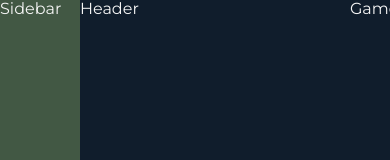
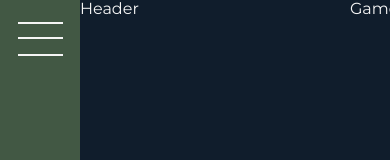
Before and after one commit to Maksym-Siroshtan/store-game, a website: page src/index.html in a window 390 px wide. Shown: the top 160 px of the page. Drawn offline with nearby package versions, Linux system fonts and the light colour scheme; files that its build step writes are made by us from their sources.

Commit message:
Created hamburger

```diff
--- a/src/index.html
+++ b/src/index.html
@@ -13,7 +13,9 @@
   </head>
   <body>
     <div class="container">
-      <div class="sidebar">Sidebar</div>
+      <div class="sidebar">
+        <button class="hamburger"></button>
+      </div>
       <div class="header">Header</div>
       <div class="gamers">Gamers</div>
       <div class="features">
--- a/src/sass/_footer.sass
+++ b/src/sass/_footer.sass
@@ -2,7 +2,7 @@
   background-color: $color-blue-dark
   grid-column: full-start / full-end
   padding: 8rem 3rem
-
+  border-top: .3rem solid $color-gray-light
 .nav
   &__list
     display: grid
--- a/src/sass/_sidebar.sass
+++ b/src/sass/_sidebar.sass
@@ -2,3 +2,22 @@
   background-color: $color-green-dark
   grid-row: 1 / -1
   grid-column: sidebar-start / sidebar-end
+  padding-top: 3.7rem
+  display: flex
+  justify-content: center
+
+.hamburger
+  width: 4.5rem
+  height: 0.2rem
+  background-color: $color-gray-light
+  border: none
+  &::before, &::after
+    width: 4.5rem
+    height: 0.2rem
+    content: ""
+    display: block
+    background-color: $color-gray-light
+  &::before
+    transform: translateY(-1.5rem)
+  &::after
+    transform: translateY(1.5rem)
```
Also changed, not shown: dist/css/style.min.css, dist/index.html.
